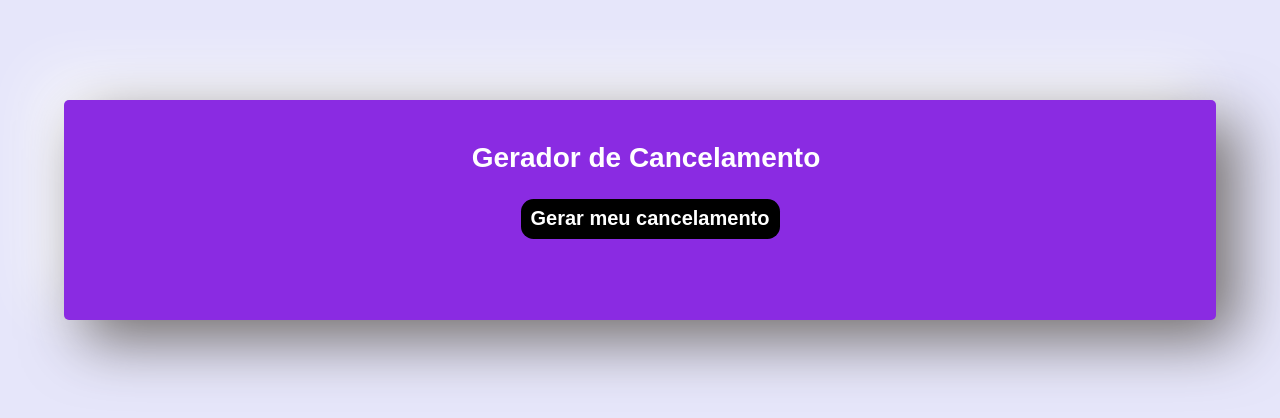
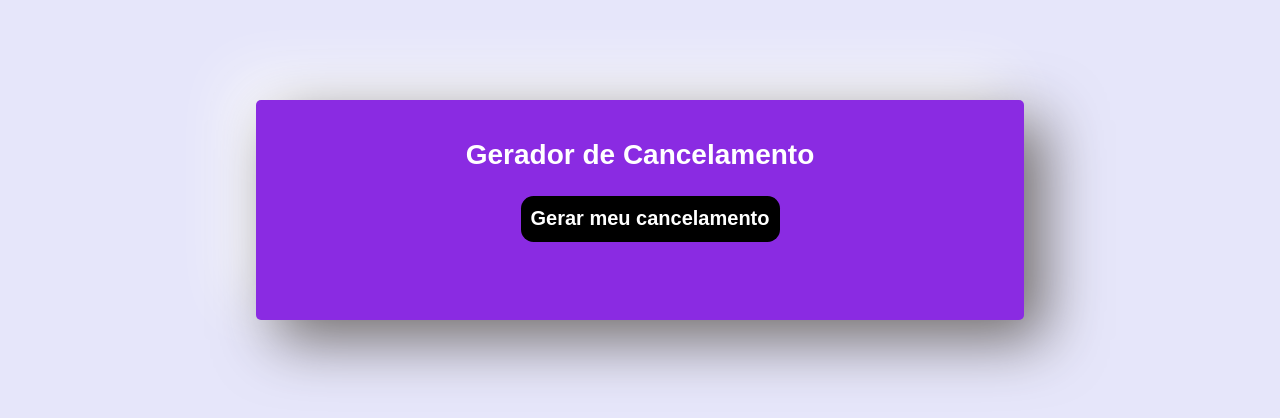
Before and after one commit to Dev-PauloVictor/geradorcancelamento, a React (Create React App) app: page / in a window 1280 px wide. Shown: the top 418 px of the page. Built offline with nearby package versions, Linux system fonts and the light colour scheme.

Commit message:
atualizando a responsividade do site

```diff
--- a/src/styles/App.module.css
+++ b/src/styles/App.module.css
@@ -69,14 +69,6 @@
   body {
     font-size: 18px;
   }
-}
-
-/* Estilos para dispositivos com tela grande */
-@media screen and (min-width: 320px) {
-  body {
-    font-size: 14px;
-  }
-
   .card {
     width: 90%;
   }
@@ -95,3 +87,12 @@
     padding: 15px 15px 15px 15px;
   }
 }
+
+/* Estilos para dispositivos com tela grande */
+@media screen and (min-width: 320px) {
+  body {
+    font-size: 14px;
+  }
+
+
+}
```
